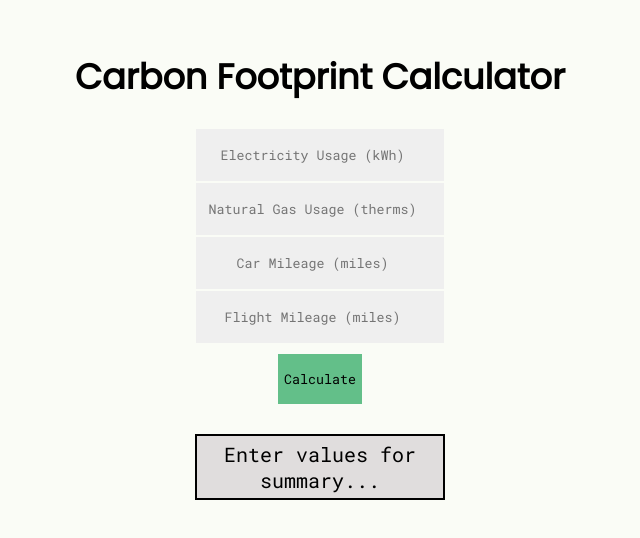
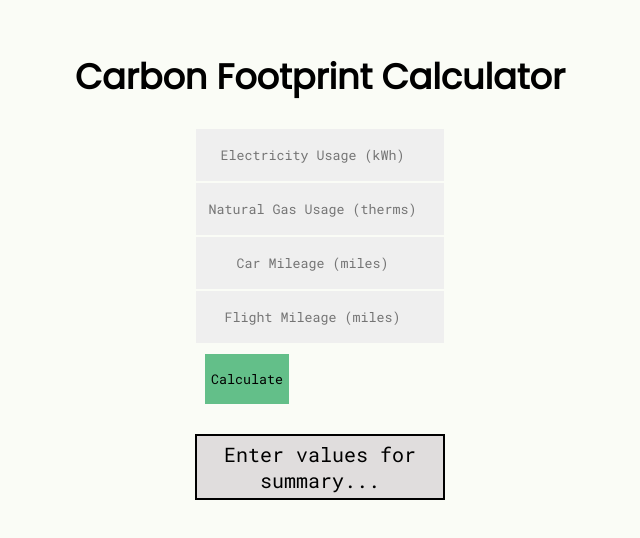
Before and after one commit to Asif2218232/cf_calculator, a React (Vite) app in the folder cf calculator/cf calculator/client/: page / in a window 1280 px wide. Shown: the top 538 px of the page, without its empty margins (320-960 px from the left). Built offline with nearby package versions, Linux system fonts and the light colour scheme.

Commit message:
Update add.css

```diff
--- a/cf calculator/cf calculator/client/src/styles/add.css
+++ b/cf calculator/cf calculator/client/src/styles/add.css
@@ -30,10 +30,7 @@ input::placeholder {
     text-align: center;
 }
 
-.add-btn-container{
-    display: flex;
-    justify-content: center;
-}
+
 .add-btn{
     height: 50px;
     font-family: 'Roboto Mono', monospace;
```
